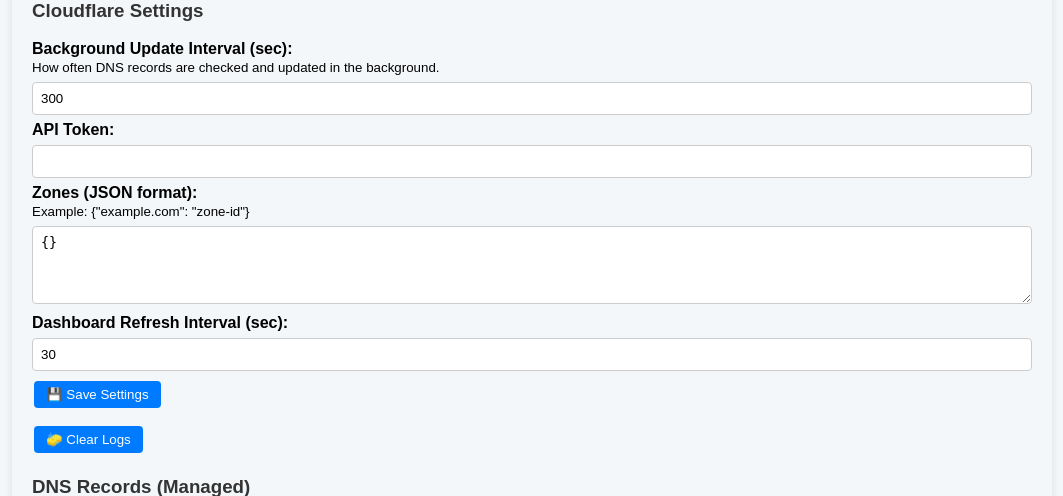
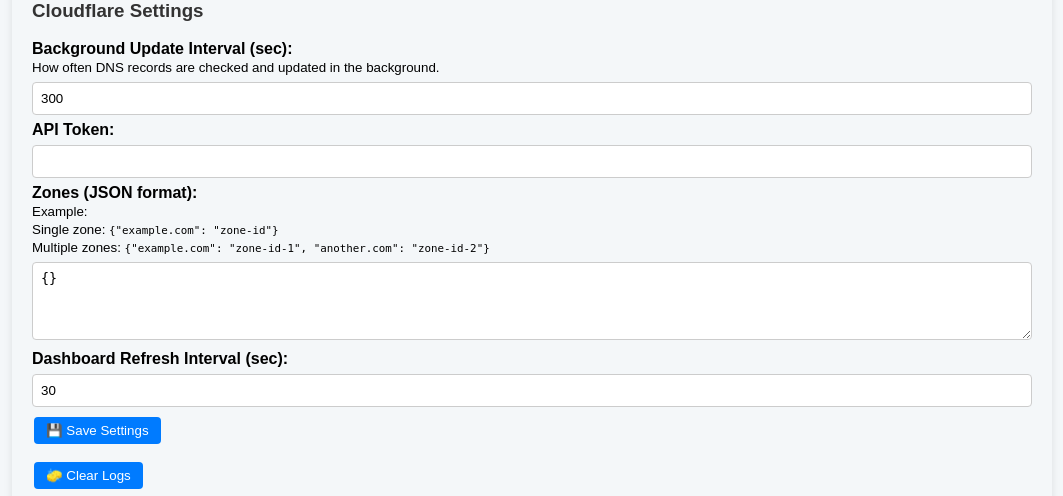
Before and after one commit to Beejeex/cloudflare-ddns-ui, a Flask app: page / in a window 1280 px wide. Shown: the part 145-641 px from the top of the page, without its empty margins (108-1171 px from the left). Run offline with Flask 3, Linux system fonts and the light colour scheme; data that the repository does not hold is empty.

Commit message:
update v1

```diff
--- a/templates/index.html
+++ b/templates/index.html
@@ -81,7 +81,12 @@
             <input type="text" name="api_token" id="api_token" value="{{ api_token }}" required>
 
             <label for="zones"><strong>Zones (JSON format):</strong><br>
-                <small>Example: {"example.com": "zone-id"}</small></label>
+                <small>
+                  Example:<br>
+                  Single zone: <code>{"example.com": "zone-id"}</code><br>
+                  Multiple zones: <code>{"example.com": "zone-id-1", "another.com": "zone-id-2"}</code>
+                </small>
+              </label>
             <textarea id="zones" name="zones" rows="4" required>{{ zones }}</textarea>
 
             <label for="refresh"><strong>Dashboard Refresh Interval (sec):</strong></label>
```
